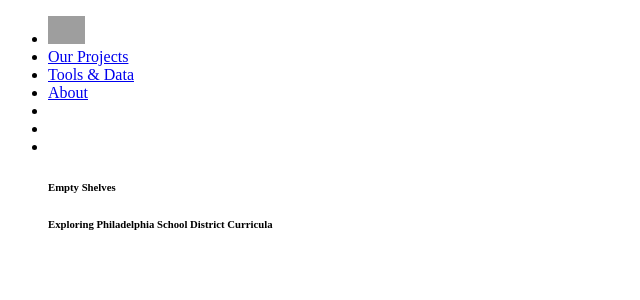
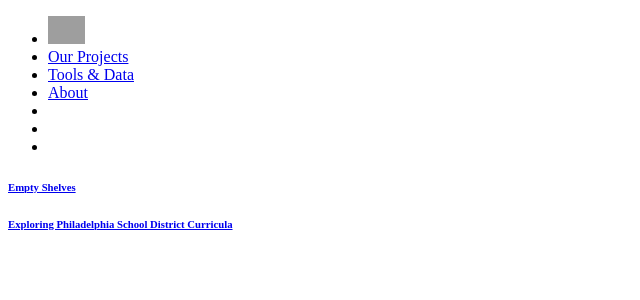
Before and after one commit to AxisPhilly/stacked-up, a Django app: template templates/header.html in a window 1280 px wide. Shown: the top 300 px of the page, without its empty margins (0-640 px from the left). Run offline with Django 3.2, Linux system fonts and the light colour scheme; the template is opened without the code that fills it, so the values that code supplies are empty; some libraries are stand-ins or nearby versions; grey boxes are pictures that could not be loaded.

Commit message:
Make the title link home

```diff
--- a/templates/header.html
+++ b/templates/header.html
@@ -27,8 +27,10 @@
       </ul>
     </div>
     <div id="header" class="top-bar">
-        <ul class="container content-inner cf">
-            <h6 id="project-header">Empty Shelves</h6>
-            <h6 id="project-sub-header">Exploring Philadelphia School District Curricula</h6>
-        </ul>
+        <div class="container content-inner cf">
+            <a href="/">
+                <h6 id="project-header">Empty Shelves</h6>
+                <h6 id="project-sub-header">Exploring Philadelphia School District Curricula</h6>
+            </a>
+        </div>
     </div>
```
